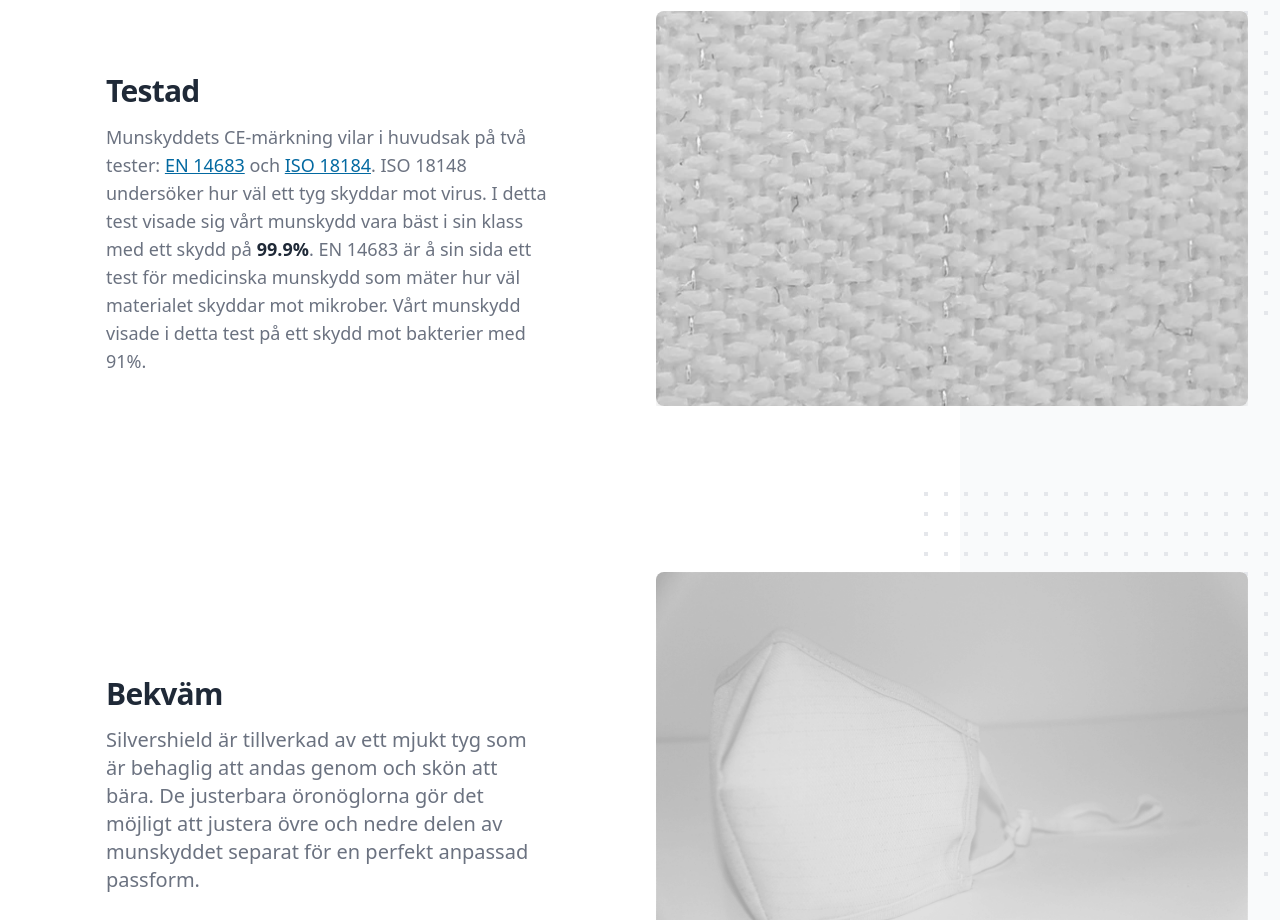
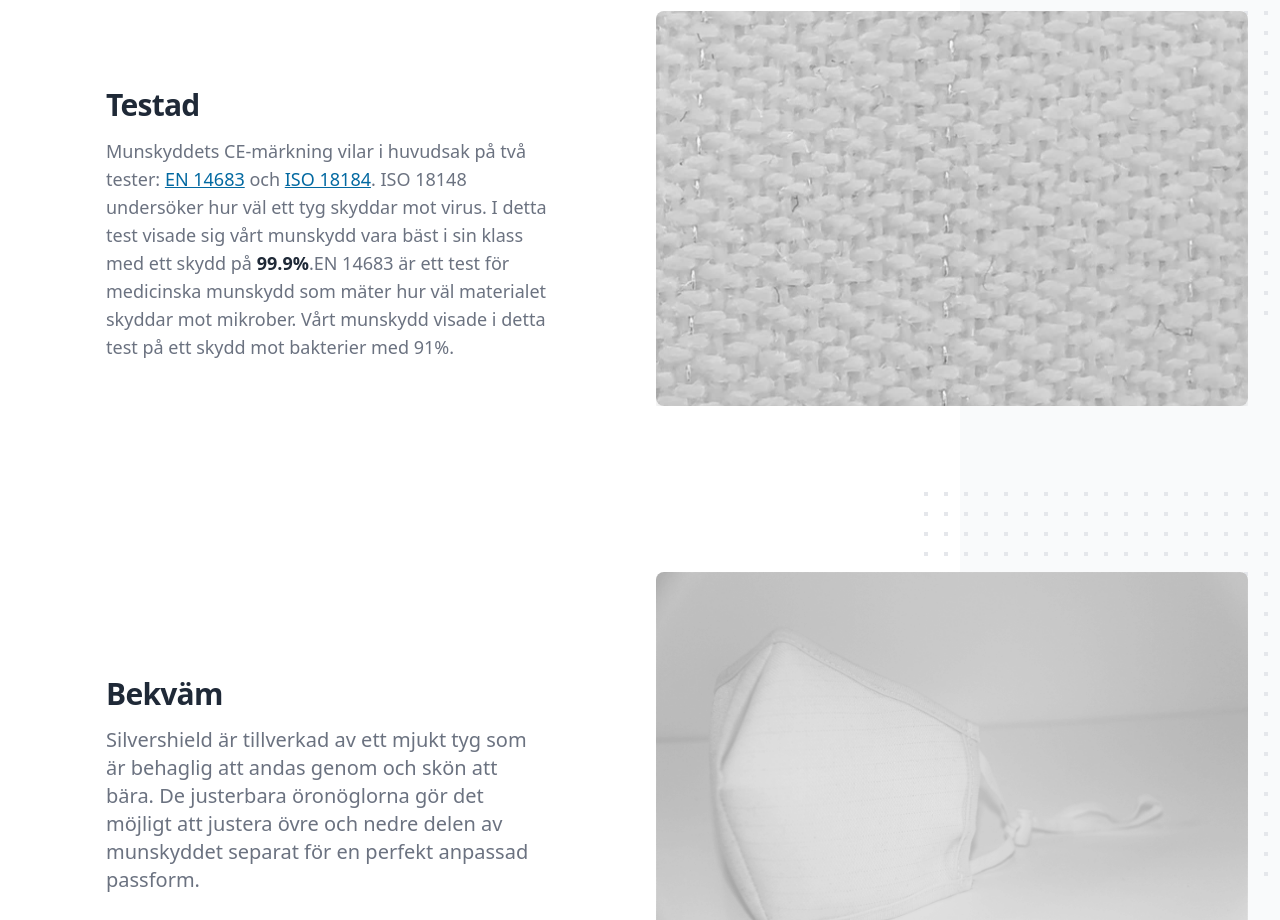
Before and after one commit to serdarsavas/silwear, a Next.js app: page / in a window 1280 px wide. Shown: the part 1660-2580 px from the top of the page. Built offline with nearby package versions, Linux system fonts and the light colour scheme; what @tailwindcss/typography would draw is missing.

Commit message:
change spacing in feature component

```diff
--- a/components/Features.js
+++ b/components/Features.js
@@ -91,10 +91,10 @@ const Features = forwardRef((props, ref) => {
                   . ISO 18148 undersöker hur väl ett tyg skyddar mot virus. I
                   detta test visade sig vårt munskydd vara bäst i sin klass med
                   ett skydd på{' '}
-                  <span className='font-semibold text-gray-800'>99.9%</span>. EN
-                  14683 är å sin sida ett test för medicinska munskydd som mäter
-                  hur väl materialet skyddar mot mikrober. Vårt munskydd visade
-                  i detta test på ett skydd mot bakterier med 91%.
+                  <span className='font-semibold text-gray-800'>99.9%</span>.EN
+                  14683 är ett test för medicinska munskydd som mäter hur väl
+                  materialet skyddar mot mikrober. Vårt munskydd visade i detta
+                  test på ett skydd mot bakterier med 91%.
                 </p>
               </div>
             </div>
```
